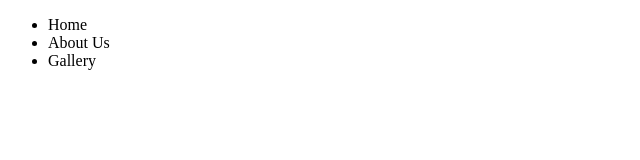
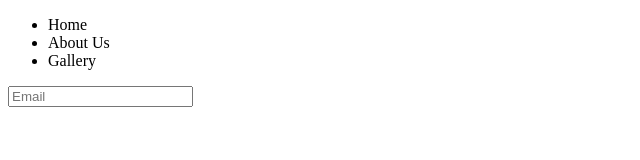
Before and after one commit to darowais909/list, a plain HTML site: page index.html in a window 1280 px wide. Shown: the whole page, without its empty margins (0-640 px from the left). Drawn offline with Linux system fonts and the light colour scheme.

Commit message:
Form Added

```diff
--- a/index.html
+++ b/index.html
@@ -11,5 +11,8 @@
         <li>About Us</li>
         <li>Gallery</li>
     </ul>
+    <form>
+        <input type="email" placeholder="Email" required id="email" >
+    </form>
 </body>
 </html>
```
